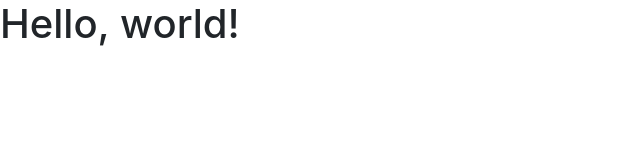
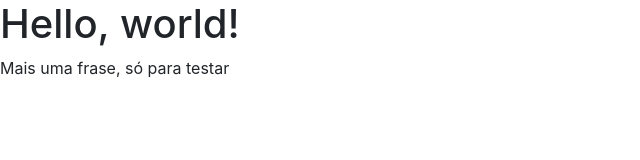
Before and after one commit to albertoiur/CSS50-project0, a plain HTML site: page docs/index.html in a window 1280 px wide. Shown: the whole page, without its empty margins (0-640 px from the left). Drawn offline with nearby package versions, Linux system fonts and the light colour scheme.

Commit message:
Introduzida uma nova frase!

```diff
--- a/docs/index.html
+++ b/docs/index.html
@@ -12,6 +12,7 @@
   </head>
   <body>
     <h1>Hello, world!</h1>
+    <p>Mais uma frase, só para testar</p>
 
     <!-- Optional JavaScript -->
     <!-- jQuery first, then Popper.js, then Bootstrap JS -->
```
